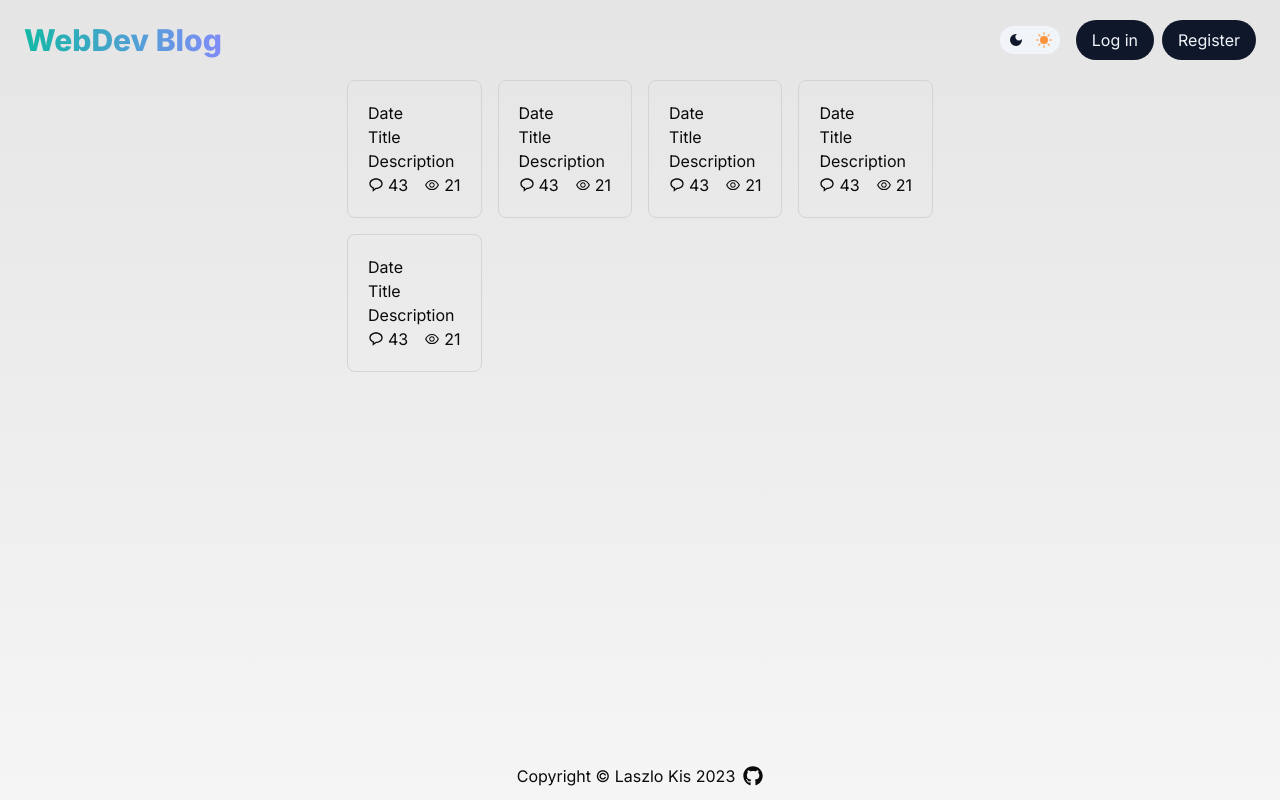
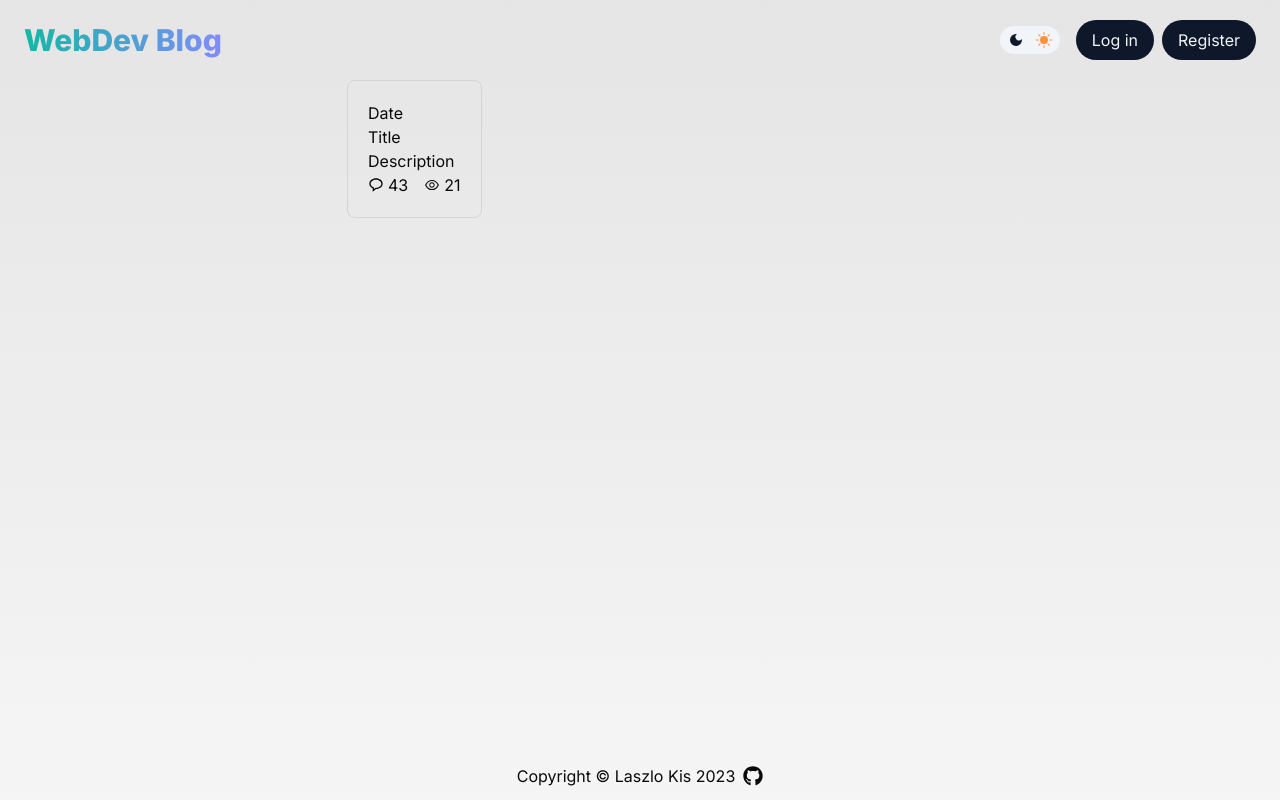
Before and after one commit to ev0clu/next-blog, a Next.js app: page / in a window 1280 px wide. Built offline with nearby package versions, Linux system fonts and the light colour scheme; no server answers.

Commit message:
Root page is updated

```diff
--- a/app/page.tsx
+++ b/app/page.tsx
@@ -5,10 +5,6 @@ export default async function Home() {
     <main className="flex flex-1 flex-col items-center">
       <div className="min-w-350 m-5 grid grid-cols-2 gap-4 md:grid-cols-3 xl:grid-cols-4 2xl:grid-cols-5">
         <PostCard />
-        <PostCard />
-        <PostCard />
-        <PostCard />
-        <PostCard />
       </div>
     </main>
   );
```
